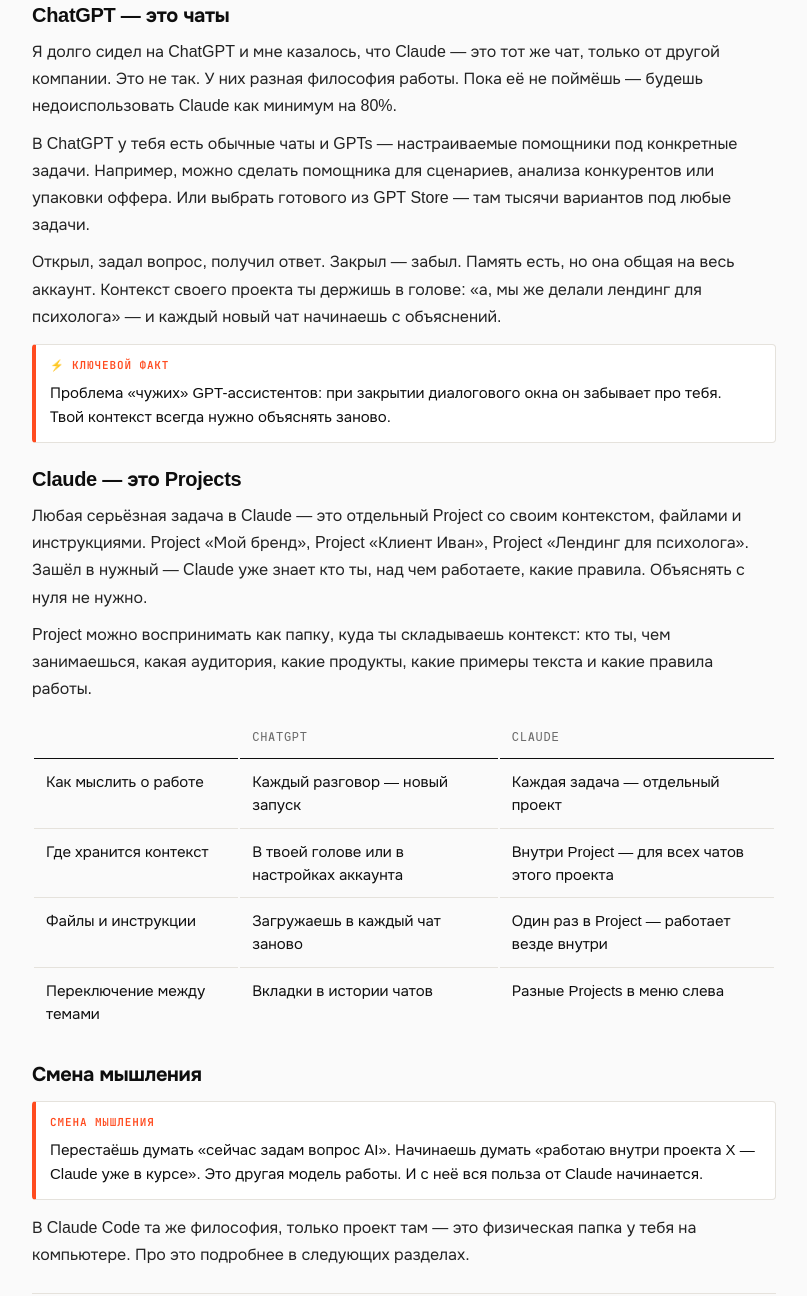
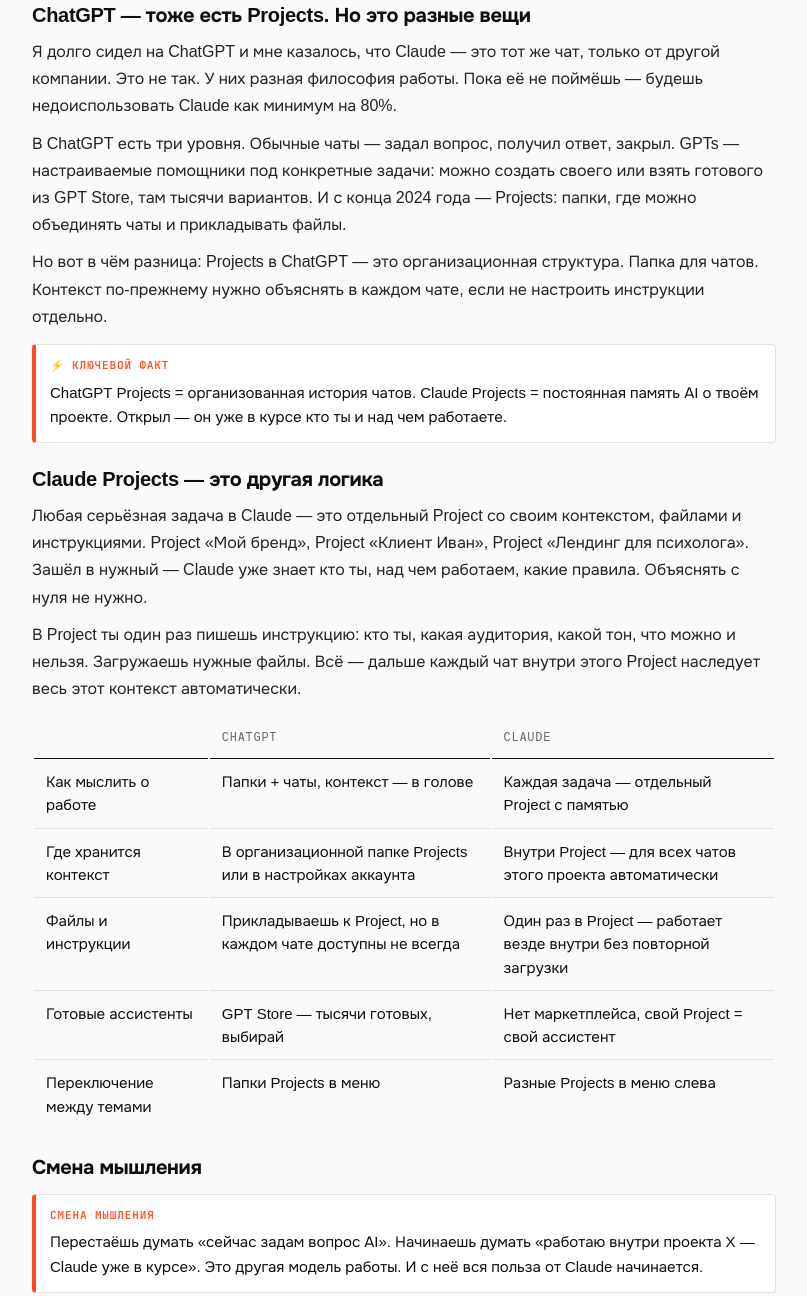
Before and after one commit to FloochRipper/ai-baza, a plain HTML site: page block-00/03-claude-map.html in a window 1280 px wide. Shown: the part 1262-2558 px from the top of the page, without its empty margins (256-1063 px from the left). Drawn offline with Linux system fonts and the light colour scheme.

Commit message:
Фактчек и обновление контента трёх разделов
- 03: уточнить ChatGPT Projects vs Claude Projects — описать реальную разницу,
  не писать что в ChatGPT «только чаты» (у них тоже есть Projects с 2024)
- 05: добавить раздел «Ассистент для промптов» со ссылкой на Промпт-архитектор
- 08: добавить callout к последней ошибке — про готовые ассистенты для промптов

```diff
--- a/block-00/03-claude-map.html
+++ b/block-00/03-claude-map.html
@@ -88,24 +88,24 @@
 
     <p>На практике полезно использовать оба. ChatGPT — для быстрого мозгового штурма, Claude — когда задача сложная или кода много.</p>
 
-    <h2 id="chatgpt-chats">ChatGPT — это чаты</h2>
+    <h2 id="chatgpt-chats">ChatGPT — тоже есть Projects. Но это разные вещи</h2>
 
     <p>Я долго сидел на ChatGPT и мне казалось, что Claude — это тот же чат, только от другой компании. Это не так. У них разная философия работы. Пока её не поймёшь — будешь недоиспользовать Claude как минимум на 80%.</p>
 
-    <p>В ChatGPT у тебя есть обычные чаты и GPTs — настраиваемые помощники под конкретные задачи. Например, можно сделать помощника для сценариев, анализа конкурентов или упаковки оффера. Или выбрать готового из GPT Store — там тысячи вариантов под любые задачи.</p>
+    <p>В ChatGPT есть три уровня. Обычные чаты — задал вопрос, получил ответ, закрыл. GPTs — настраиваемые помощники под конкретные задачи: можно создать своего или взять готового из GPT Store, там тысячи вариантов. И с конца 2024 года — Projects: папки, где можно объединять чаты и прикладывать файлы.</p>
 
-    <p>Открыл, задал вопрос, получил ответ. Закрыл — забыл. Память есть, но она общая на весь аккаунт. Контекст своего проекта ты держишь в голове: «а, мы же делали лендинг для психолога» — и каждый новый чат начинаешь с объяснений.</p>
+    <p>Но вот в чём разница: Projects в ChatGPT — это организационная структура. Папка для чатов. Контекст по-прежнему нужно объяснять в каждом чате, если не настроить инструкции отдельно.</p>
 
     <div class="callout key">
       <span class="callout-label">⚡ Ключевой факт</span>
-      <p>Проблема «чужих» GPT-ассистентов: при закрытии диалогового окна он забывает про тебя. Твой контекст всегда нужно объяснять заново.</p>
+      <p>ChatGPT Projects = организованная история чатов. Claude Projects = постоянная память AI о твоём проекте. Открыл — он уже в курсе кто ты и над чем работаете.</p>
     </div>
 
-    <h2 id="claude-projects">Claude — это Projects</h2>
+    <h2 id="claude-projects">Claude Projects — это другая логика</h2>
 
-    <p>Любая серьёзная задача в Claude — это отдельный Project со своим контекстом, файлами и инструкциями. Project «Мой бренд», Project «Клиент Иван», Project «Лендинг для психолога». Зашёл в нужный — Claude уже знает кто ты, над чем работаете, какие правила. Объяснять с нуля не нужно.</p>
+    <p>Любая серьёзная задача в Claude — это отдельный Project со своим контекстом, файлами и инструкциями. Project «Мой бренд», Project «Клиент Иван», Project «Лендинг для психолога». Зашёл в нужный — Claude уже знает кто ты, над чем работаем, какие правила. Объяснять с нуля не нужно.</p>
 
-    <p>Project можно воспринимать как папку, куда ты складываешь контекст: кто ты, чем занимаешься, какая аудитория, какие продукты, какие примеры текста и какие правила работы.</p>
+    <p>В Project ты один раз пишешь инструкцию: кто ты, какая аудитория, какой тон, что можно и нельзя. Загружаешь нужные файлы. Всё — дальше каждый чат внутри этого Project наследует весь этот контекст автоматически.</p>
 
     <div class="data-table">
       <table>
@@ -113,10 +113,11 @@
           <tr><th></th><th>ChatGPT</th><th>Claude</th></tr>
         </thead>
         <tbody>
-          <tr><td>Как мыслить о работе</td><td>Каждый разговор — новый запуск</td><td>Каждая задача — отдельный проект</td></tr>
-          <tr><td>Где хранится контекст</td><td>В твоей голове или в настройках аккаунта</td><td>Внутри Project — для всех чатов этого проекта</td></tr>
-          <tr><td>Файлы и инструкции</td><td>Загружаешь в каждый чат заново</td><td>Один раз в Project — работает везде внутри</td></tr>
-          <tr><td>Переключение между темами</td><td>Вкладки в истории чатов</td><td>Разные Projects в меню слева</td></tr>
+          <tr><td>Как мыслить о работе</td><td>Папки + чаты, контекст — в голове</td><td>Каждая задача — отдельный Project с памятью</td></tr>
+          <tr><td>Где хранится контекст</td><td>В организационной папке Projects или в настройках аккаунта</td><td>Внутри Project — для всех чатов этого проекта автоматически</td></tr>
+          <tr><td>Файлы и инструкции</td><td>Прикладываешь к Project, но в каждом чате доступны не всегда</td><td>Один раз в Project — работает везде внутри без повторной загрузки</td></tr>
+          <tr><td>Готовые ассистенты</td><td>GPT Store — тысячи готовых, выбирай</td><td>Нет маркетплейса, свой Project = свой ассистент</td></tr>
+          <tr><td>Переключение между темами</td><td>Папки Projects в меню</td><td>Разные Projects в меню слева</td></tr>
         </tbody>
       </table>
     </div>
@@ -146,7 +147,7 @@
     <h4>На этой странице</h4>
     <a href="#basics" class="active">На базовом уровне</a>
     <a href="#comparison">Сравнение</a>
-    <a href="#chatgpt-chats">ChatGPT — это чаты</a>
+    <a href="#chatgpt-chats">ChatGPT vs Claude Projects</a>
     <a href="#claude-projects">Claude — это Projects</a>
     <a href="#mindshift">Смена мышления</a>
   </aside>
```
Also changed, not shown: block-00/05-prompting-racet.html (+9 -0 lines), block-00/08-common-mistakes.html (+4 -0 lines).
